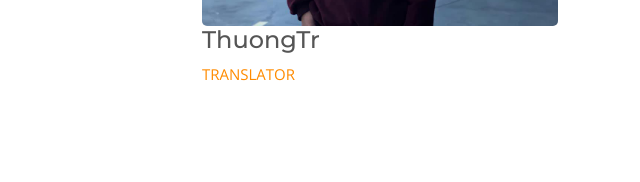
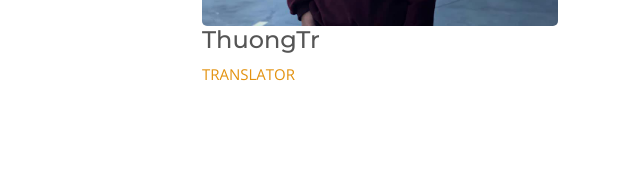
Before and after one commit to TheRedEnd2000/Website, a website: page index.html in a window 1280 px wide. Shown: the part 4198-4380 px from the top of the page, 640-1280 px from the left. Drawn offline with nearby package versions, Linux system fonts and the light colour scheme.

Commit message:
hex color

```diff
--- a/assets/css/style.css
+++ b/assets/css/style.css
@@ -1253,7 +1253,7 @@ section {
   text-transform: uppercase;
   font-weight: 400;
   margin-bottom: 15px;
-  color: #ff8b00;
+  color: #e39210;
 }
 
 
```
